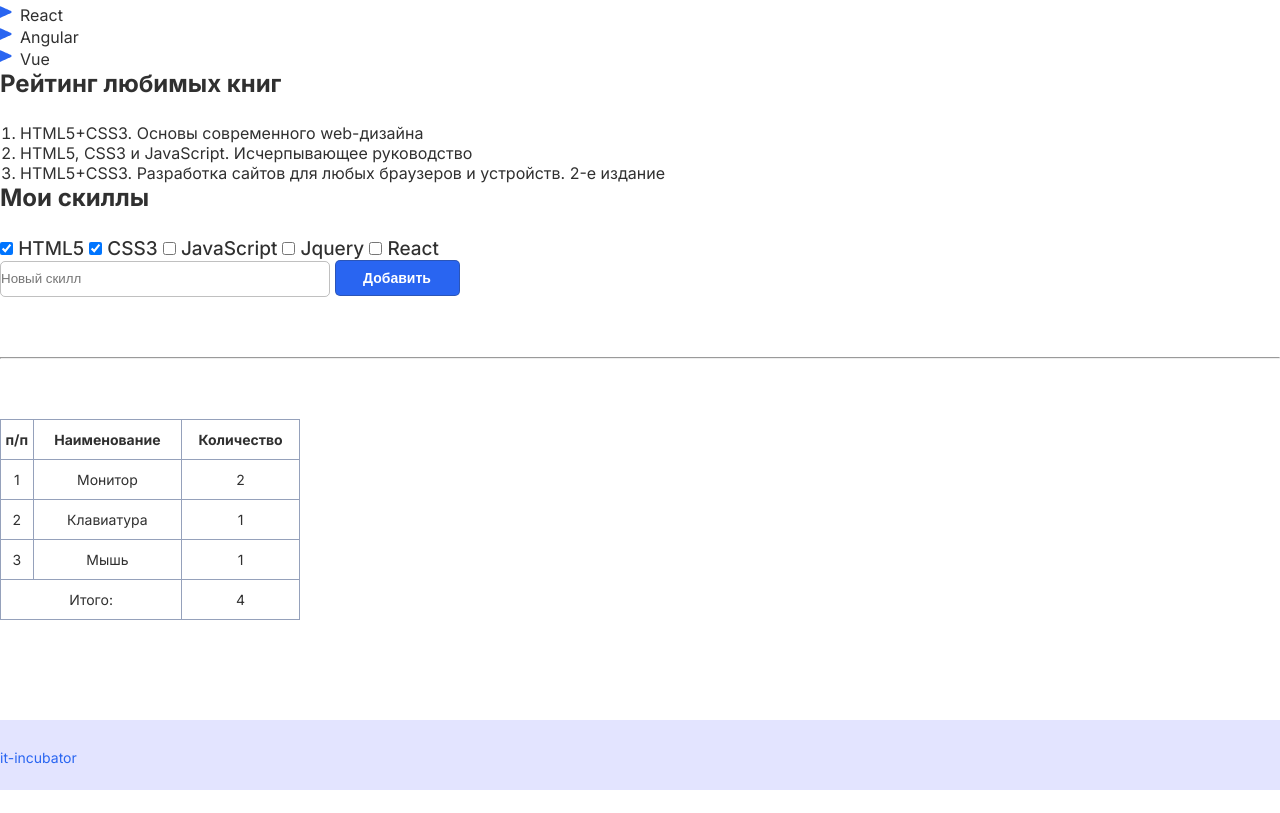
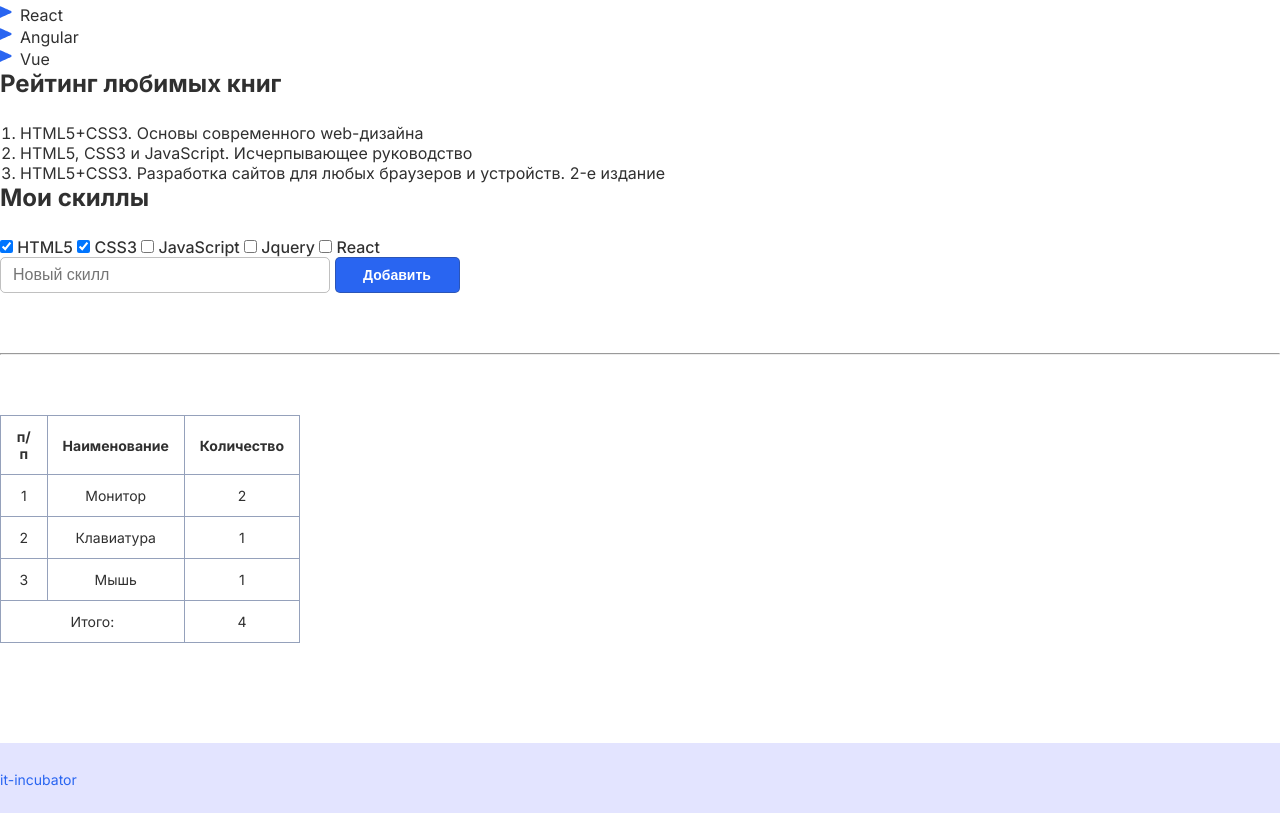
Before and after one commit to Evgeniy-LEV/2-hw-with-auto-test-html-css-main, a plain HTML site: page index.html in a window 1280 px wide. Shown: the part 1057-1870 px from the top of the page. Before the commit the page ends 1847 px from the top, so only its background shows below. Drawn offline with Linux system fonts and the light colour scheme.

Commit message:
working reload

```diff
--- a/index.html
+++ b/index.html
@@ -72,7 +72,7 @@
         </div>
 
         <input class="text-field" data-cy="hw2-text-field-pre" type="text" placeholder="Новый скилл">
-        <button class="btn" data-cy="hw2-btn-pre">Добавить</button>
+        <button class="btn" data-cy="hw2-btn-pre" data-cy="">Добавить</button>
 
         <hr class="line" data-cy="hw2-line-pre">
 
--- a/style.css
+++ b/style.css
@@ -73,20 +73,20 @@ select {
     font-weight: 400;
     font-size: 16px;
     list-style-image: url("./assets/images/solar_map-arrow-up-bold.png");
-    padding-left: 20px;
+    padding: 0px 20px;
     margin-top: 25px;
 }
 
 .books-list {
     font-weight: 400;
     font-size: 16px;
-    padding-left: 20px;
+    padding: 0px 20px;
     margin-top: 25px;
 }
 
 .label {
     font-weight: 475;
-    font-size: 19px;
+    font-size: 16px;
 }
 
 .text-field {
@@ -95,10 +95,12 @@ select {
     width: 330px;
     height: 36px;
     background: rgba(255, 255, 255, 0);
+    font-size: 16px;
 }
 
 :placeholder-shown {
     color: rgba(48, 48, 48, 0.2);
+    padding-left: 12px;
 }
 
 .btn {
@@ -120,6 +122,7 @@ table {
     border-collapse: collapse;
     width: 300px;
     height: 196px;
+    font-size: 14px;
 }
 
 tr {
@@ -135,6 +138,7 @@ th {
     border-collapse: collapse;
     font-weight: 700;
     font-size: 14px;
+    padding: 12px 15px;
     }
 
 td {
@@ -142,13 +146,14 @@ td {
     border-collapse: collapse;
     font-weight: 400;
     font-size: 14px;
+    padding: 12px 15px;
 }
 
 footer {
     width: 1440px;
     height: 70px;
     background: rgba(163, 167, 255, 0.3);
-    padding: 27px 0 27px 0;
+    padding: 26px 0px;
 }
 
 .footer-link {
```
